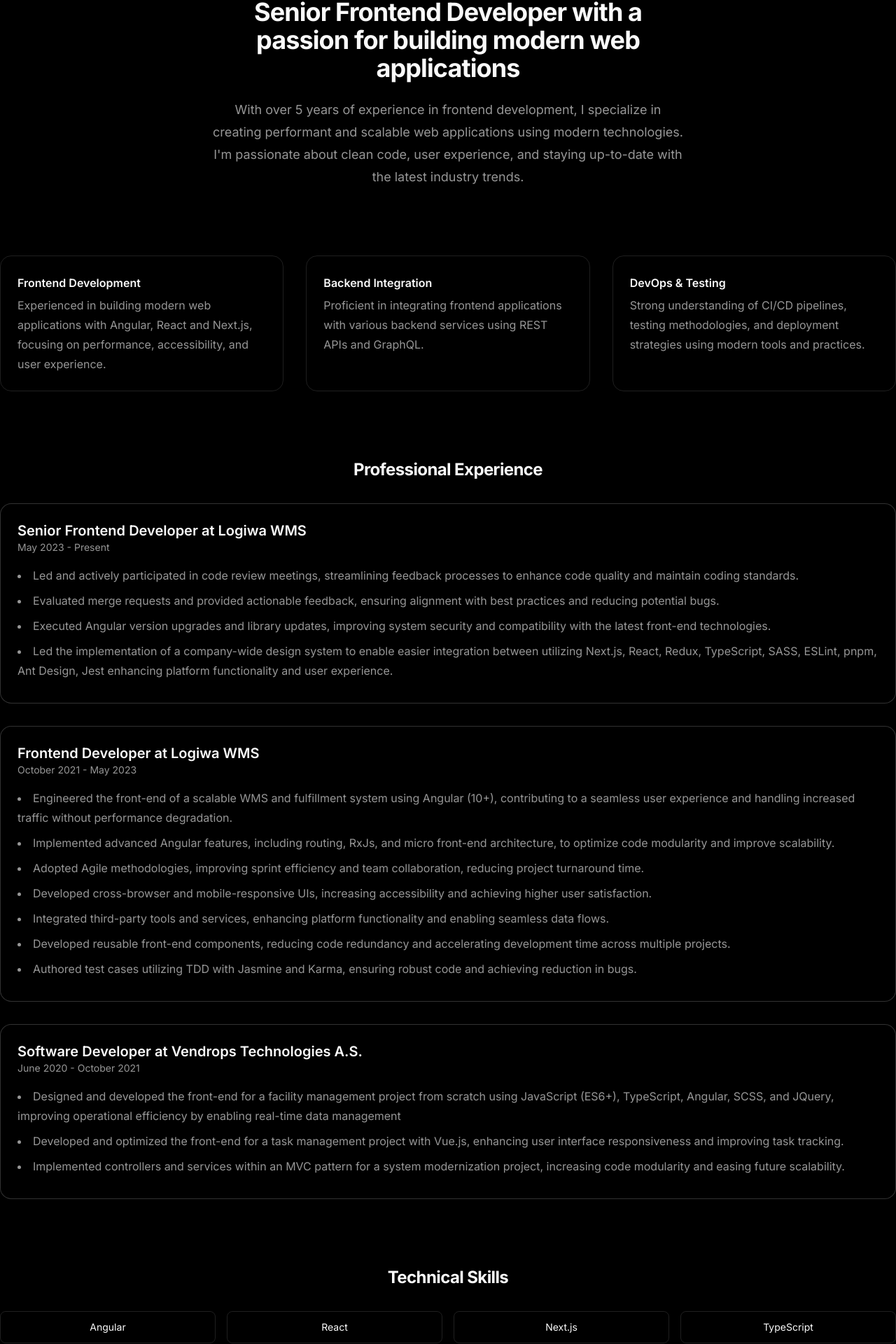
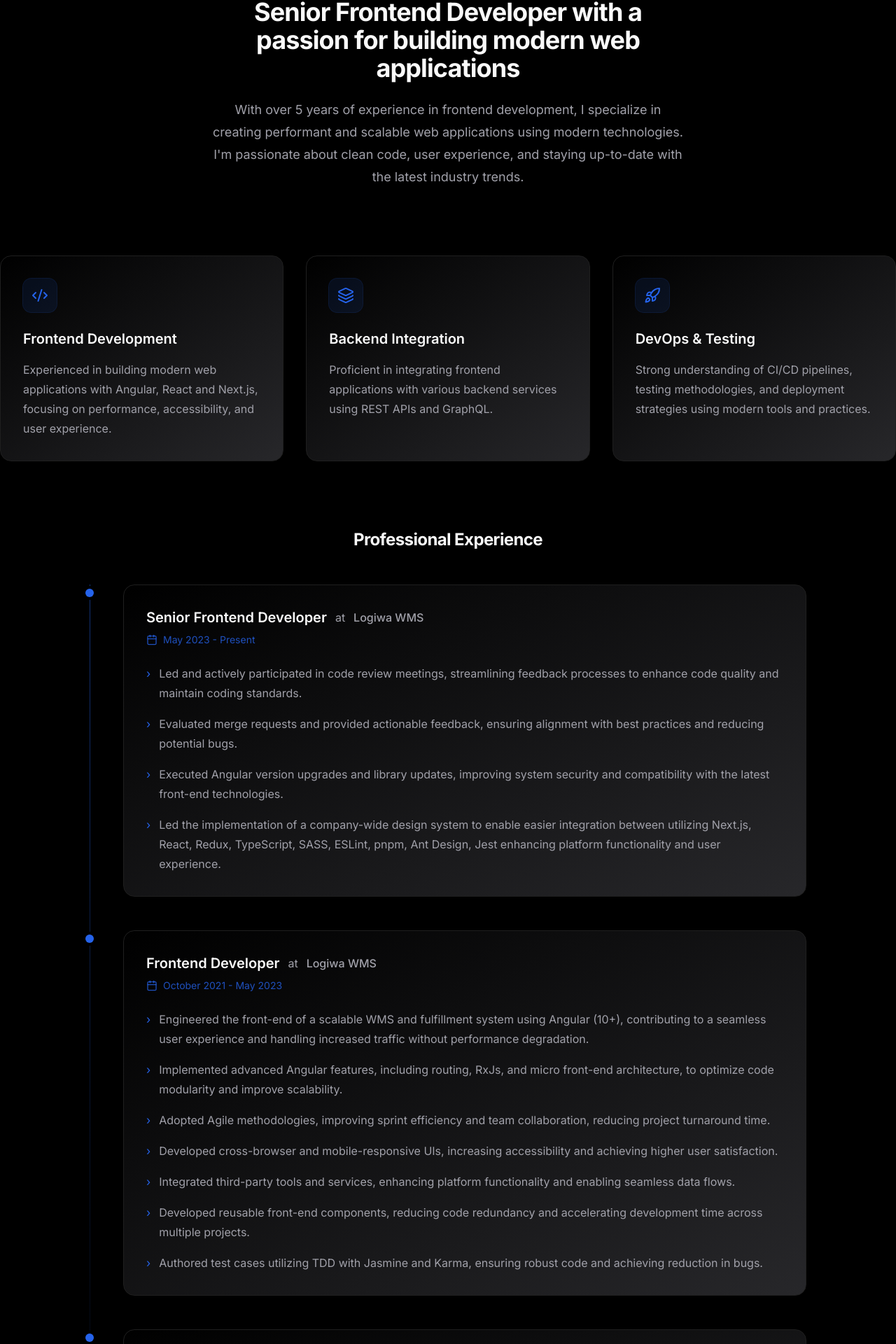
Before and after one commit to bugramertayar/bugramert-ayar-portfolio, a Next.js app: page /about in a window 1280 px wide. Shown: the part 107-2027 px from the top of the page at 70% size. Built offline with nearby package versions, Linux system fonts and the light colour scheme.

Commit message:
feat: redesign about page with modern UI improvements

```diff
--- a/src/components/sections/About.tsx
+++ b/src/components/sections/About.tsx
@@ -5,6 +5,13 @@ import { Section } from '@/components/shared/Section';
 import { Container } from '@/components/shared/Container';
 import { FadeInUp } from '@/components/shared/Motion';
 import { Card } from '@/components/shared/Card';
+import { Code2, Layers, Rocket, Calendar } from 'lucide-react';
+
+const competencyIcons: Record<string, any> = {
+  'Frontend Development': Code2,
+  'Backend Integration': Layers,
+  'DevOps & Testing': Rocket
+};
 
 export function About() {
   const {
@@ -15,50 +22,75 @@ export function About() {
     <Section>
       <Container>
         <FadeInUp className="mx-auto max-w-2xl lg:text-center">
-          <p className="mt-2 text-3xl font-bold tracking-tight sm:text-4xl">{about.headline}</p>
-          <p className="mt-6 text-lg leading-8 text-foreground/60">{about.summary}</p>
+          <h1 className="mt-2 text-3xl font-bold tracking-tight sm:text-4xl">{about.headline}</h1>
+          <p className="mt-6 text-lg leading-8 text-muted-foreground">{about.summary}</p>
         </FadeInUp>
 
         <FadeInUp delay={0.2} className="mx-auto mt-16 max-w-2xl sm:mt-20 lg:mt-24 lg:max-w-none">
           <dl className="grid max-w-xl grid-cols-1 gap-x-8 gap-y-16 lg:max-w-none lg:grid-cols-3">
-            {about.coreCompetencies.map((competency, index) => (
-              <Card key={index} className="flex flex-col">
-                <dt className="text-base font-semibold leading-7">{competency.title}</dt>
-                <dd className="mt-1 flex flex-auto flex-col text-base leading-7 text-foreground/60">
+            {about.coreCompetencies.map((competency, index) => {
+              const Icon = competencyIcons[competency.title];
+              return (
+                <Card key={index} className="group relative flex flex-col overflow-hidden bg-gradient-to-br from-background to-muted p-8">
+                  <div className="absolute inset-0 bg-gradient-to-br from-primary/5 via-transparent to-transparent opacity-0 transition-opacity duration-500 group-hover:opacity-100" />
+                  <div className="mb-6 flex h-12 w-12 items-center justify-center rounded-xl bg-primary/10 ring-1 ring-primary/20">{Icon && <Icon className="h-6 w-6 text-primary" />}</div>
+                  <dt className="text-xl font-semibold leading-7">{competency.title}</dt>
+                  <dd className="mt-4 flex flex-auto flex-col text-base leading-7 text-muted-foreground">
                     <p className="flex-auto">{competency.description}</p>
                   </dd>
                 </Card>
-            ))}
+              );
+            })}
           </dl>
         </FadeInUp>
 
-        <FadeInUp delay={0.6} className="mx-auto mt-16 max-w-2xl sm:mt-20 lg:mt-24 lg:max-w-none">
-          <h3 className="text-2xl font-bold tracking-tight mb-8 lg:text-center">Professional Experience</h3>
-          <div className="space-y-8">
+        <FadeInUp delay={0.6} className="mx-auto mt-16 max-w-5xl sm:mt-20 lg:mt-24">
+          <h2 className="text-2xl font-bold tracking-tight mb-12 lg:text-center">Professional Experience</h2>
+          <div className="relative">
+            <div className="absolute h-full w-px bg-gradient-to-b from-primary/50 via-primary/20 to-transparent" />
+            <div className="space-y-12">
               {about.experiences.map((experience, index) => (
-              <Card key={index} className="border-b border-foreground/20 pb-8">
-                <h4 className="text-xl font-semibold">
-                  {experience.title} at {experience.company}
-                </h4>
-                <p className="text-sm text-foreground/60">{experience.period}</p>
-                <ul className="mt-4 list-disc list-inside space-y-2">
+                <div key={index} className="relative ml-12">
+                  <div className="absolute left-[-3rem] -translate-x-1/2 flex h-6 w-6 items-center justify-center">
+                    <div className="h-3 w-3 rounded-full bg-primary ring-4 ring-background" />
+                  </div>
+                  <Card className="group relative overflow-hidden bg-gradient-to-br from-background to-muted p-8">
+                    <div className="absolute inset-0 bg-gradient-to-br from-primary/5 via-transparent to-transparent opacity-0 transition-opacity duration-500 group-hover:opacity-100" />
+                    <div className="relative">
+                      <div className="flex items-center gap-3">
+                        <h3 className="text-xl font-semibold">{experience.title}</h3>
+                        <span className="text-muted-foreground">at</span>
+                        <span className="font-medium text-muted-foreground">{experience.company}</span>
+                      </div>
+                      <div className="mt-2 flex items-center gap-2 text-sm text-primary/80">
+                        <Calendar className="h-4 w-4" />
+                        {experience.period}
+                      </div>
+                      <ul className="mt-6 grid gap-4">
                         {experience.description.map((desc, i) => (
-                    <li key={i} className="text-base leading-7 text-foreground/60">
-                      {desc}
+                          <li key={i} className="relative flex gap-3 text-base leading-7">
+                            <span className="select-none text-primary">›</span>
+                            <span className="text-muted-foreground">{desc}</span>
                           </li>
                         ))}
                       </ul>
+                    </div>
                   </Card>
+                </div>
               ))}
+            </div>
           </div>
         </FadeInUp>
 
         <FadeInUp delay={0.4} className="mx-auto mt-16 max-w-2xl sm:mt-20 lg:mt-24 lg:max-w-none">
-          <h3 className="text-2xl font-bold tracking-tight mb-8 lg:text-center">Technical Skills</h3>
+          <h2 className="text-2xl font-bold tracking-tight mb-12 lg:text-center">Technical Skills</h2>
           <div className="grid grid-cols-2 gap-4 sm:grid-cols-3 lg:grid-cols-4">
             {about.skills.map((skill) => (
-              <Card key={skill} className="flex items-center justify-center rounded-lg px-4 py-3 text-sm">
-                {skill}
+              <Card key={skill} className="group relative flex h-20 items-center justify-center overflow-hidden border-2 border-border bg-gradient-to-br from-background to-muted p-4 transition-all duration-300 hover:border-primary/20 hover:shadow-[0_8px_30px_rgb(0,0,0,0.06)]">
+                <div className="absolute inset-0 bg-gradient-to-br from-primary/[0.08] to-transparent opacity-0 transition-opacity duration-500 group-hover:opacity-100" />
+                <div className="absolute -left-2 top-0 h-8 w-8 rounded-full bg-primary/20 blur-xl transition-all duration-500 group-hover:bg-primary/30 group-hover:blur-2xl dark:bg-primary/30 dark:group-hover:bg-primary/40" />
+                <div className="absolute -bottom-2 -right-2 h-8 w-8 rounded-full bg-primary/20 blur-xl transition-all duration-500 group-hover:bg-primary/30 group-hover:blur-2xl dark:bg-primary/30 dark:group-hover:bg-primary/40" />
+                <span className="relative z-10 bg-gradient-to-b from-foreground to-foreground/80 bg-clip-text text-base font-medium tracking-wide text-transparent transition-all duration-300 group-hover:from-primary group-hover:to-primary/80">{skill}</span>
               </Card>
             ))}
           </div>
```
Lines whose indentation alone changed are shown as unchanged.
